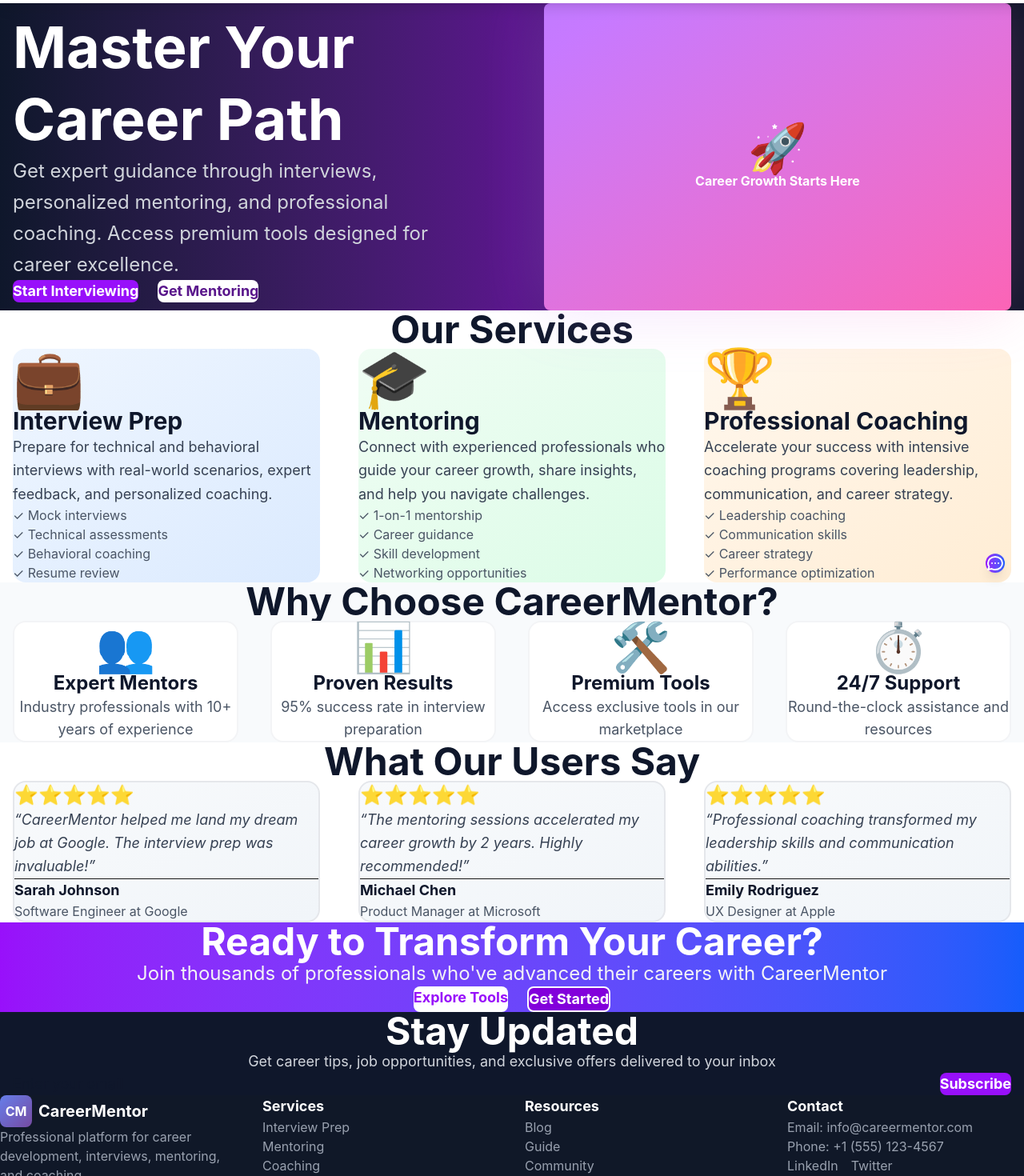
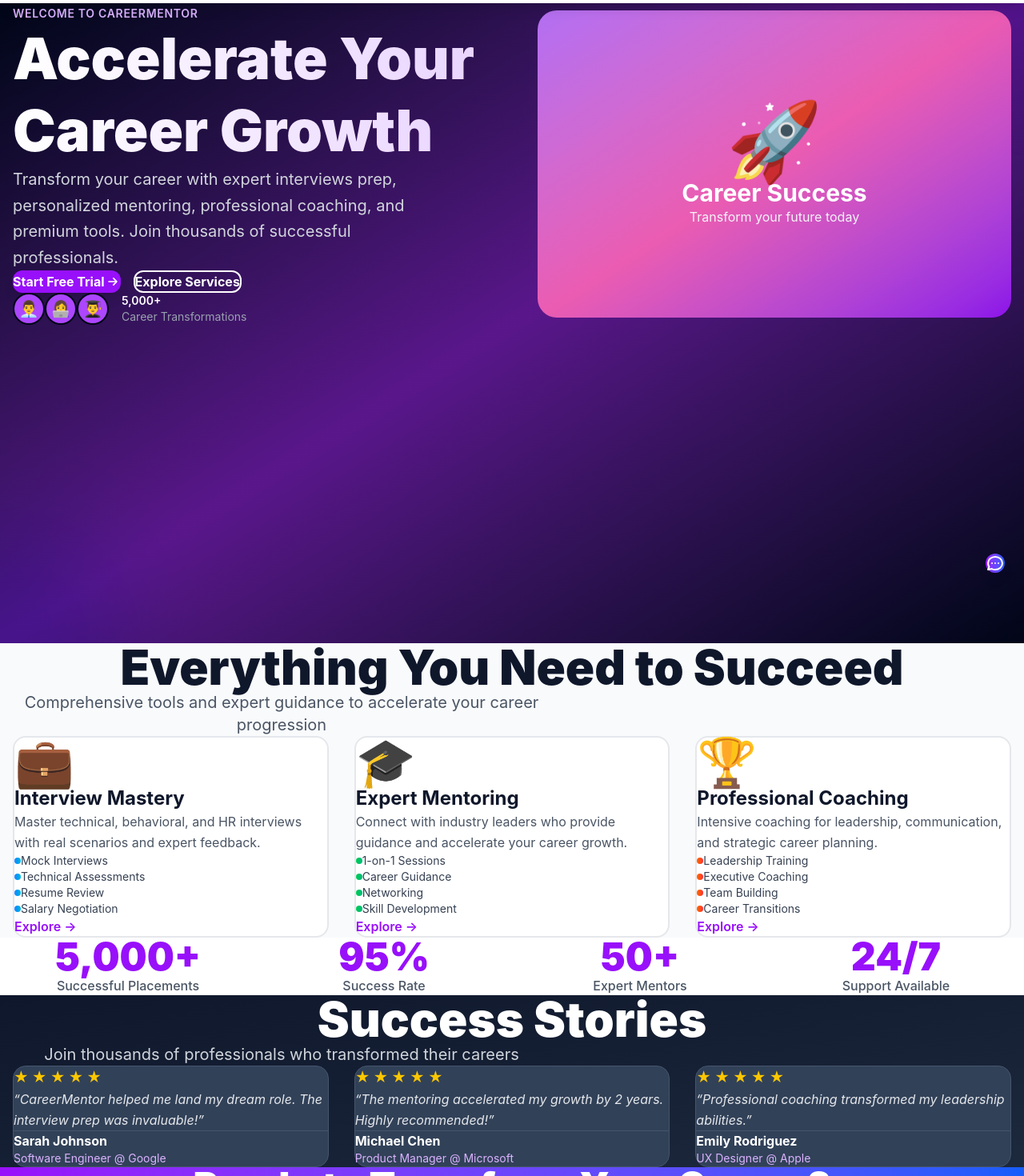
Before and after one commit to MrDan-design/next-custume, a Next.js app: page / in a window 1280 px wide. Shown: the part 60-1530 px from the top of the page at 80% size. Built offline with nearby package versions, Linux system fonts and the light colour scheme.

Commit message:
Complete UI redesign: Modern hero, improved typography, better spacing, enhanced components

```diff
--- a/src/app/page.tsx
+++ b/src/app/page.tsx
@@ -13,33 +13,69 @@ export default function Home() {
   };
 
   return (
-    <div className="w-full">
-      {/* Hero Section */}
-      <section className="bg-gradient-to-r from-slate-900 via-purple-900 to-slate-900 text-white py-32 px-4 md:px-0">
-        <div className="container mx-auto max-w-7xl">
-          <div className="grid md:grid-cols-2 gap-20 items-center">
-            <div>
-              <h1 className="text-6xl md:text-7xl font-bold mb-8 leading-tight">
-                Master Your Career Path
+    <div className="w-full bg-white overflow-hidden">
+      {/* Hero Section - Modern Gradient Background */}
+      <section className="relative min-h-screen bg-gradient-to-br from-slate-950 via-purple-900 to-slate-950 text-white overflow-hidden">
+        {/* Animated Background Elements */}
+        <div className="absolute inset-0 overflow-hidden">
+          <div className="absolute -top-40 -right-40 w-80 h-80 bg-purple-500 rounded-full mix-blend-multiply filter blur-3xl opacity-20 animate-pulse"></div>
+          <div className="absolute -bottom-40 -left-40 w-80 h-80 bg-blue-500 rounded-full mix-blend-multiply filter blur-3xl opacity-20 animate-pulse"></div>
+        </div>
+
+        <div className="container mx-auto max-w-7xl px-4 pt-32 pb-20 relative z-10">
+          <div className="grid md:grid-cols-2 gap-16 items-center">
+            <div className="space-y-8">
+              <div className="space-y-4">
+                <span className="inline-block text-purple-300 text-sm font-semibold uppercase tracking-wider">Welcome to CareerMentor</span>
+                <h1 className="text-6xl md:text-7xl font-black leading-tight bg-gradient-to-r from-white to-purple-200 bg-clip-text text-transparent">
+                  Accelerate Your Career Growth
                 </h1>
-              <p className="text-2xl text-gray-300 mb-12 leading-relaxed">
-                Get expert guidance through interviews, personalized mentoring, and professional coaching. Access premium tools designed for career excellence.
+              </div>
+              <p className="text-xl text-gray-300 leading-relaxed max-w-lg">
+                Transform your career with expert interviews prep, personalized mentoring, professional coaching, and premium tools. Join thousands of successful professionals.
               </p>
-              <div className="flex flex-col sm:flex-row gap-6">
-                <Link href="/interviews" className="bg-purple-600 hover:bg-purple-700 text-white font-bold py-4 px-10 rounded-lg text-center transition text-lg">
-                  Start Interviewing
+              <div className="flex flex-col sm:flex-row gap-4 pt-4">
+                <Link
+                  href="/interviews"
+                  className="inline-flex items-center justify-center px-8 py-4 bg-purple-600 hover:bg-purple-700 text-white font-bold rounded-xl transition-all duration-300 transform hover:scale-105 shadow-lg"
+                >
+                  Start Free Trial
+                  <svg className="w-5 h-5 ml-2" fill="none" stroke="currentColor" viewBox="0 0 24 24">
+                    <path strokeLinecap="round" strokeLinejoin="round" strokeWidth={2} d="M13 7l5 5m0 0l-5 5m5-5H6" />
+                  </svg>
                 </Link>
-                <Link href="/mentoring" className="bg-white text-purple-900 hover:bg-gray-100 font-bold py-4 px-10 rounded-lg text-center transition text-lg">
-                  Get Mentoring
+                <Link
+                  href="/mentoring"
+                  className="inline-flex items-center justify-center px-8 py-4 border-2 border-white text-white font-bold rounded-xl hover:bg-white hover:text-purple-900 transition-all duration-300"
+                >
+                  Explore Services
                 </Link>
               </div>
+              <div className="flex items-center gap-4 pt-8">
+                <div className="flex -space-x-3">
+                  {['👨‍💼', '👩‍💻', '👨‍🎓'].map((emoji, i) => (
+                    <div key={i} className="w-10 h-10 rounded-full bg-purple-500 flex items-center justify-center text-xl border-2 border-slate-950">
+                      {emoji}
                     </div>
-            <div className="relative h-96 hidden md:block">
-              <div className="absolute inset-0 bg-gradient-to-r from-purple-400 to-pink-400 rounded-lg opacity-20 blur-2xl"></div>
-              <div className="relative bg-gradient-to-br from-purple-400 to-pink-400 rounded-lg h-full flex items-center justify-center">
+                  ))}
+                </div>
+                <div className="text-sm">
+                  <p className="font-semibold">5,000+</p>
+                  <p className="text-gray-400">Career Transformations</p>
+                </div>
+              </div>
+            </div>
+
+            {/* Hero Image Section */}
+            <div className="relative hidden md:block h-96">
+              <div className="absolute inset-0 bg-gradient-to-br from-purple-400 via-pink-400 to-purple-600 rounded-3xl opacity-90"></div>
+              <div className="absolute inset-0 rounded-3xl overflow-hidden">
+                <div className="w-full h-full flex items-center justify-center">
                   <div className="text-center">
-                  <div className="text-6xl mb-4">🚀</div>
-                  <p className="text-white font-bold">Career Growth Starts Here</p>
+                    <div className="text-8xl mb-4">🚀</div>
+                    <h3 className="text-3xl font-bold text-white">Career Success</h3>
+                    <p className="text-gray-100 mt-2">Transform your future today</p>
+                  </div>
                 </div>
               </div>
             </div>
@@ -47,119 +83,132 @@ export default function Home() {
         </div>
       </section>
 
-      {/* Features Overview */}
-      <section className="py-32 px-4 bg-white">
+      {/* Features Section */}
+      <section className="py-32 px-4 bg-gray-50">
         <div className="container mx-auto max-w-7xl">
-          <h2 className="text-5xl font-bold text-center mb-24 text-slate-900">Our Services</h2>
-          <div className="grid md:grid-cols-3 gap-12">
-            {/* Interviews Card */}
-            <div className="bg-gradient-to-br from-blue-50 to-blue-100 rounded-2xl p-12 hover:shadow-2xl transition transform hover:scale-105 duration-300">
-              <div className="text-7xl mb-6">💼</div>
-              <h3 className="text-3xl font-bold mb-6 text-slate-900">Interview Prep</h3>
-              <p className="text-lg text-gray-700 mb-8 leading-relaxed">
-                Prepare for technical and behavioral interviews with real-world scenarios, expert feedback, and personalized coaching.
+          <div className="text-center mb-24">
+            <h2 className="text-5xl md:text-6xl font-black text-slate-900 mb-6">
+              Everything You Need to Succeed
+            </h2>
+            <p className="text-xl text-gray-600 max-w-2xl mx-auto">
+              Comprehensive tools and expert guidance to accelerate your career progression
             </p>
-              <ul className="text-base text-gray-600 space-y-3">
-                <li>✓ Mock interviews</li>
-                <li>✓ Technical assessments</li>
-                <li>✓ Behavioral coaching</li>
-                <li>✓ Resume review</li>
-              </ul>
           </div>
 
-            {/* Mentoring Card */}
-            <div className="bg-gradient-to-br from-green-50 to-green-100 rounded-2xl p-12 hover:shadow-2xl transition transform hover:scale-105 duration-300">
-              <div className="text-7xl mb-6">🎓</div>
-              <h3 className="text-3xl font-bold mb-6 text-slate-900">Mentoring</h3>
-              <p className="text-lg text-gray-700 mb-8 leading-relaxed">
-                Connect with experienced professionals who guide your career growth, share insights, and help you navigate challenges.
-              </p>
-              <ul className="text-base text-gray-600 space-y-3">
-                <li>✓ 1-on-1 mentorship</li>
-                <li>✓ Career guidance</li>
-                <li>✓ Skill development</li>
-                <li>✓ Networking opportunities</li>
-              </ul>
+          <div className="grid md:grid-cols-3 gap-8">
+            {[
+              {
+                icon: '💼',
+                title: 'Interview Mastery',
+                desc: 'Master technical, behavioral, and HR interviews with real scenarios and expert feedback.',
+                color: 'from-blue-500 to-cyan-500',
+                items: ['Mock Interviews', 'Technical Assessments', 'Resume Review', 'Salary Negotiation']
+              },
+              {
+                icon: '🎓',
+                title: 'Expert Mentoring',
+                desc: 'Connect with industry leaders who provide guidance and accelerate your career growth.',
+                color: 'from-green-500 to-emerald-500',
+                items: ['1-on-1 Sessions', 'Career Guidance', 'Networking', 'Skill Development']
+              },
+              {
+                icon: '🏆',
+                title: 'Professional Coaching',
+                desc: 'Intensive coaching for leadership, communication, and strategic career planning.',
+                color: 'from-orange-500 to-red-500',
+                items: ['Leadership Training', 'Executive Coaching', 'Team Building', 'Career Transitions']
+              }
+            ].map((feature, idx) => (
+              <div key={idx} className="group relative">
+                <div className={`absolute inset-0 bg-gradient-to-r ${feature.color} rounded-2xl opacity-0 group-hover:opacity-10 transition duration-300`}></div>
+                <div className="relative bg-white rounded-2xl p-8 border-2 border-gray-200 hover:border-purple-300 transition duration-300 h-full">
+                  <div className="text-6xl mb-4">{feature.icon}</div>
+                  <h3 className="text-2xl font-bold text-slate-900 mb-3">{feature.title}</h3>
+                  <p className="text-gray-600 mb-6 leading-relaxed">{feature.desc}</p>
+                  <div className="space-y-2 mb-6">
+                    {feature.items.map((item, i) => (
+                      <div key={i} className="flex items-center text-sm text-gray-700">
+                        <div className={`w-2 h-2 rounded-full bg-gradient-to-r ${feature.color} mr-3`}></div>
+                        {item}
                       </div>
-
-            {/* Coaching Card */}
-            <div className="bg-gradient-to-br from-orange-50 to-orange-100 rounded-2xl p-12 hover:shadow-2xl transition transform hover:scale-105 duration-300">
-              <div className="text-7xl mb-6">🏆</div>
-              <h3 className="text-3xl font-bold mb-6 text-slate-900">Professional Coaching</h3>
-              <p className="text-lg text-gray-700 mb-8 leading-relaxed">
-                Accelerate your success with intensive coaching programs covering leadership, communication, and career strategy.
-              </p>
-              <ul className="text-base text-gray-600 space-y-3">
-                <li>✓ Leadership coaching</li>
-                <li>✓ Communication skills</li>
-                <li>✓ Career strategy</li>
-                <li>✓ Performance optimization</li>
-              </ul>
+                    ))}
                   </div>
+                  <Link
+                    href={`/${feature.title.toLowerCase().split(' ')[0]}s`}
+                    className="inline-block text-purple-600 font-semibold hover:text-purple-700 transition"
+                  >
+                    Explore →
+                  </Link>
+                </div>
+              </div>
+            ))}
           </div>
         </div>
       </section>
 
-      {/* Why Choose Us */}
-      <section className="py-32 px-4 bg-slate-50">
+      {/* Stats Section */}
+      <section className="py-20 px-4 bg-white">
         <div className="container mx-auto max-w-7xl">
-          <h2 className="text-5xl font-bold text-center mb-24 text-slate-900">Why Choose CareerMentor?</h2>
-          <div className="grid md:grid-cols-2 lg:grid-cols-4 gap-10">
-            <div className="text-center p-10 bg-white rounded-2xl border-2 border-gray-100 hover:border-purple-300 transition">
-              <div className="text-6xl mb-6">👥</div>
-              <h4 className="font-bold text-2xl mb-4 text-slate-900">Expert Mentors</h4>
-              <p className="text-lg text-gray-600">Industry professionals with 10+ years of experience</p>
+          <div className="grid grid-cols-2 md:grid-cols-4 gap-8">
+            {[
+              { value: '5,000+', label: 'Successful Placements' },
+              { value: '95%', label: 'Success Rate' },
+              { value: '50+', label: 'Expert Mentors' },
+              { value: '24/7', label: 'Support Available' }
+            ].map((stat, idx) => (
+              <div key={idx} className="text-center p-6 hover:bg-gray-50 rounded-xl transition">
+                <div className="text-4xl md:text-5xl font-black text-purple-600 mb-2">{stat.value}</div>
+                <p className="text-gray-600 font-medium">{stat.label}</p>
               </div>
-            <div className="text-center p-10 bg-white rounded-2xl border-2 border-gray-100 hover:border-purple-300 transition">
-              <div className="text-6xl mb-6">📊</div>
-              <h4 className="font-bold text-2xl mb-4 text-slate-900">Proven Results</h4>
-              <p className="text-lg text-gray-600">95% success rate in interview preparation</p>
-            </div>
-            <div className="text-center p-10 bg-white rounded-2xl border-2 border-gray-100 hover:border-purple-300 transition">
-              <div className="text-6xl mb-6">🛠️</div>
-              <h4 className="font-bold text-2xl mb-4 text-slate-900">Premium Tools</h4>
-              <p className="text-lg text-gray-600">Access exclusive tools in our marketplace</p>
-            </div>
-            <div className="text-center p-10 bg-white rounded-2xl border-2 border-gray-100 hover:border-purple-300 transition">
-              <div className="text-6xl mb-6">⏱️</div>
-              <h4 className="font-bold text-2xl mb-4 text-slate-900">24/7 Support</h4>
-              <p className="text-lg text-gray-600">Round-the-clock assistance and resources</p>
-            </div>
+            ))}
           </div>
         </div>
       </section>
 
-      {/* Testimonials */}
-      <section className="py-32 px-4 bg-white">
+      {/* Testimonials Section */}
+      <section className="py-32 px-4 bg-gradient-to-br from-slate-900 to-slate-800 text-white">
         <div className="container mx-auto max-w-7xl">
-          <h2 className="text-5xl font-bold text-center mb-24 text-slate-900">What Our Users Say</h2>
-          <div className="grid md:grid-cols-3 gap-12">
+          <div className="text-center mb-24">
+            <h2 className="text-5xl md:text-6xl font-black mb-6">Success Stories</h2>
+            <p className="text-xl text-gray-300 max-w-2xl mx-auto">
+              Join thousands of professionals who transformed their careers
+            </p>
+          </div>
+
+          <div className="grid md:grid-cols-3 gap-8">
             {[
               {
-                name: "Sarah Johnson",
-                role: "Software Engineer at Google",
-                text: "CareerMentor helped me land my dream job at Google. The interview prep was invaluable!",
+                name: 'Sarah Johnson',
+                role: 'Software Engineer @ Google',
+                text: 'CareerMentor helped me land my dream role. The interview prep was invaluable!',
                 rating: 5
               },
               {
-                name: "Michael Chen",
-                role: "Product Manager at Microsoft",
-                text: "The mentoring sessions accelerated my career growth by 2 years. Highly recommended!",
+                name: 'Michael Chen',
+                role: 'Product Manager @ Microsoft',
+                text: 'The mentoring accelerated my growth by 2 years. Highly recommended!',
                 rating: 5
               },
               {
-                name: "Emily Rodriguez",
-                role: "UX Designer at Apple",
-                text: "Professional coaching transformed my leadership skills and communication abilities.",
+                name: 'Emily Rodriguez',
+                role: 'UX Designer @ Apple',
+                text: 'Professional coaching transformed my leadership abilities.',
                 rating: 5
               }
             ].map((testimonial, idx) => (
-              <div key={idx} className="bg-gradient-to-br from-slate-50 to-slate-100 rounded-2xl p-12 border-2 border-gray-200 hover:border-purple-400 transition">
-                <div className="mb-6 text-2xl">{'⭐'.repeat(testimonial.rating)}</div>
-                <p className="text-lg text-gray-700 mb-8 italic leading-relaxed">&ldquo;{testimonial.text}&rdquo;</p>
-                <div className="border-t pt-6">
-                  <p className="font-bold text-lg text-slate-900">{testimonial.name}</p>
-                  <p className="text-base text-gray-600 mt-2">{testimonial.role}</p>
+              <div key={idx} className="relative">
+                <div className="absolute inset-0 bg-gradient-to-r from-purple-500 to-pink-500 rounded-2xl opacity-0 group-hover:opacity-20 transition"></div>
+                <div className="relative bg-slate-700 rounded-2xl p-8 border border-slate-600 hover:border-purple-500 transition">
+                  <div className="flex items-center gap-1 mb-4">
+                    {[...Array(testimonial.rating)].map((_, i) => (
+                      <span key={i} className="text-yellow-400 text-lg">★</span>
+                    ))}
+                  </div>
+                  <p className="text-gray-200 mb-6 leading-relaxed italic">&ldquo;{testimonial.text}&rdquo;</p>
+                  <div className="border-t border-slate-600 pt-4">
+                    <p className="font-bold">{testimonial.name}</p>
+                    <p className="text-sm text-purple-300">{testimonial.role}</p>
+                  </div>
                 </div>
               </div>
             ))}
@@ -168,39 +217,54 @@ export default function Home() {
       </section>
 
       {/* CTA Section */}
-      <section className="bg-gradient-to-r from-purple-600 to-blue-600 text-white py-20 px-4">
+      <section className="py-20 px-4 bg-gradient-to-r from-purple-600 to-blue-600 text-white">
         <div className="container mx-auto max-w-7xl text-center">
-          <h2 className="text-5xl font-bold mb-8">Ready to Transform Your Career?</h2>
-          <p className="text-2xl mb-12 text-gray-100">Join thousands of professionals who&apos;ve advanced their careers with CareerMentor</p>
-          <div className="flex flex-col sm:flex-row justify-center gap-6">
-            <Link href="/marketplace" className="bg-white text-purple-600 hover:bg-gray-100 font-bold py-4 px-10 rounded-lg transition text-lg">
+          <h2 className="text-5xl font-black mb-6">Ready to Transform Your Career?</h2>
+          <p className="text-xl mb-10 text-gray-100 max-w-2xl mx-auto">
+            Start your journey to success today. Join thousands of professionals who&apos;ve achieved their career goals.
+          </p>
+          <div className="flex flex-col sm:flex-row justify-center gap-4">
+            <Link
+              href="/dashboard"
+              className="px-10 py-4 bg-white text-purple-600 font-bold rounded-xl hover:bg-gray-100 transition-all transform hover:scale-105 shadow-lg"
+            >
+              Get Started Free
+            </Link>
+            <Link
+              href="/marketplace"
+              className="px-10 py-4 border-2 border-white text-white font-bold rounded-xl hover:bg-white hover:text-purple-600 transition-all"
+            >
               Explore Tools
-            </Link>
-            <Link href="/dashboard" className="bg-purple-700 hover:bg-purple-800 font-bold py-4 px-10 rounded-lg transition border-2 border-white text-lg">
-              Get Started
             </Link>
           </div>
         </div>
       </section>
 
-      {/* Newsletter */}
-      <section className="py-32 px-4 bg-slate-900 text-white">
+      {/* Newsletter Section */}
+      <section className="py-20 px-4 bg-white">
         <div className="container mx-auto max-w-2xl">
-          <h2 className="text-5xl font-bold text-center mb-8">Stay Updated</h2>
-          <p className="text-center text-gray-300 mb-12 text-lg">Get career tips, job opportunities, and exclusive offers delivered to your inbox</p>
-          <form onSubmit={handleNewsletterSignup} className="flex flex-col sm:flex-row gap-4">
+          <div className="bg-gradient-to-br from-purple-50 to-blue-50 rounded-3xl p-12 border-2 border-purple-200">
+            <h2 className="text-4xl font-black text-slate-900 mb-4 text-center">Get Weekly Tips</h2>
+            <p className="text-center text-gray-600 mb-8">
+              Career insights, job opportunities, and exclusive offers delivered to your inbox
+            </p>
+            <form onSubmit={handleNewsletterSignup} className="flex flex-col sm:flex-row gap-3">
               <input
                 type="email"
                 placeholder="Enter your email"
                 value={email}
                 onChange={(e) => setEmail(e.target.value)}
                 required
-              className="flex-1 px-6 py-4 rounded-lg text-slate-900 text-lg"
+                className="flex-1 px-6 py-4 rounded-xl border-2 border-gray-300 focus:border-purple-500 focus:outline-none text-slate-900"
               />
-            <button type="submit" className="bg-purple-600 hover:bg-purple-700 font-bold px-10 py-4 rounded-lg transition text-lg">
+              <button
+                type="submit"
+                className="px-8 py-4 bg-purple-600 hover:bg-purple-700 text-white font-bold rounded-xl transition transform hover:scale-105"
+              >
                 Subscribe
               </button>
             </form>
+          </div>
         </div>
       </section>
     </div>
```
Lines whose indentation alone changed are shown as unchanged.
